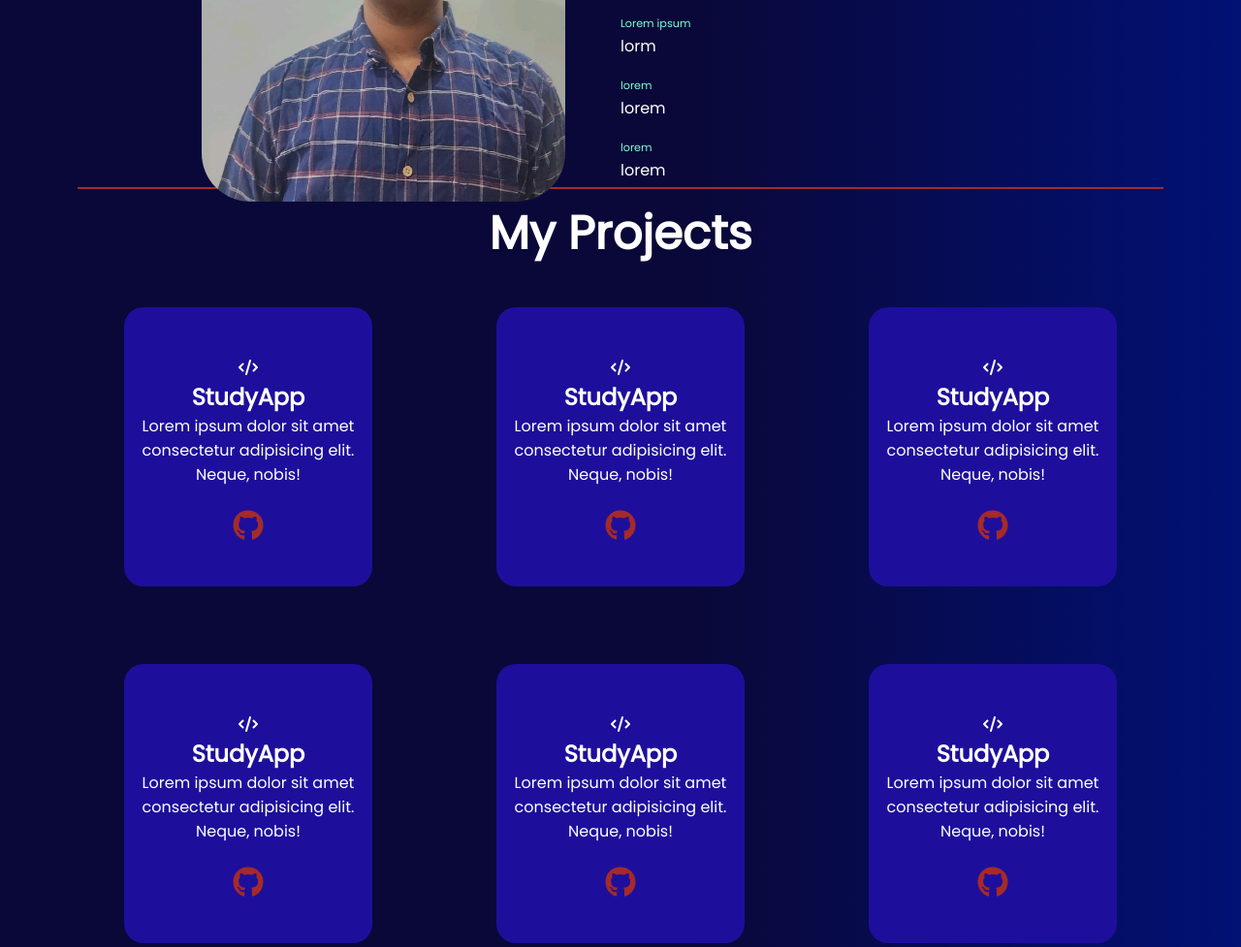
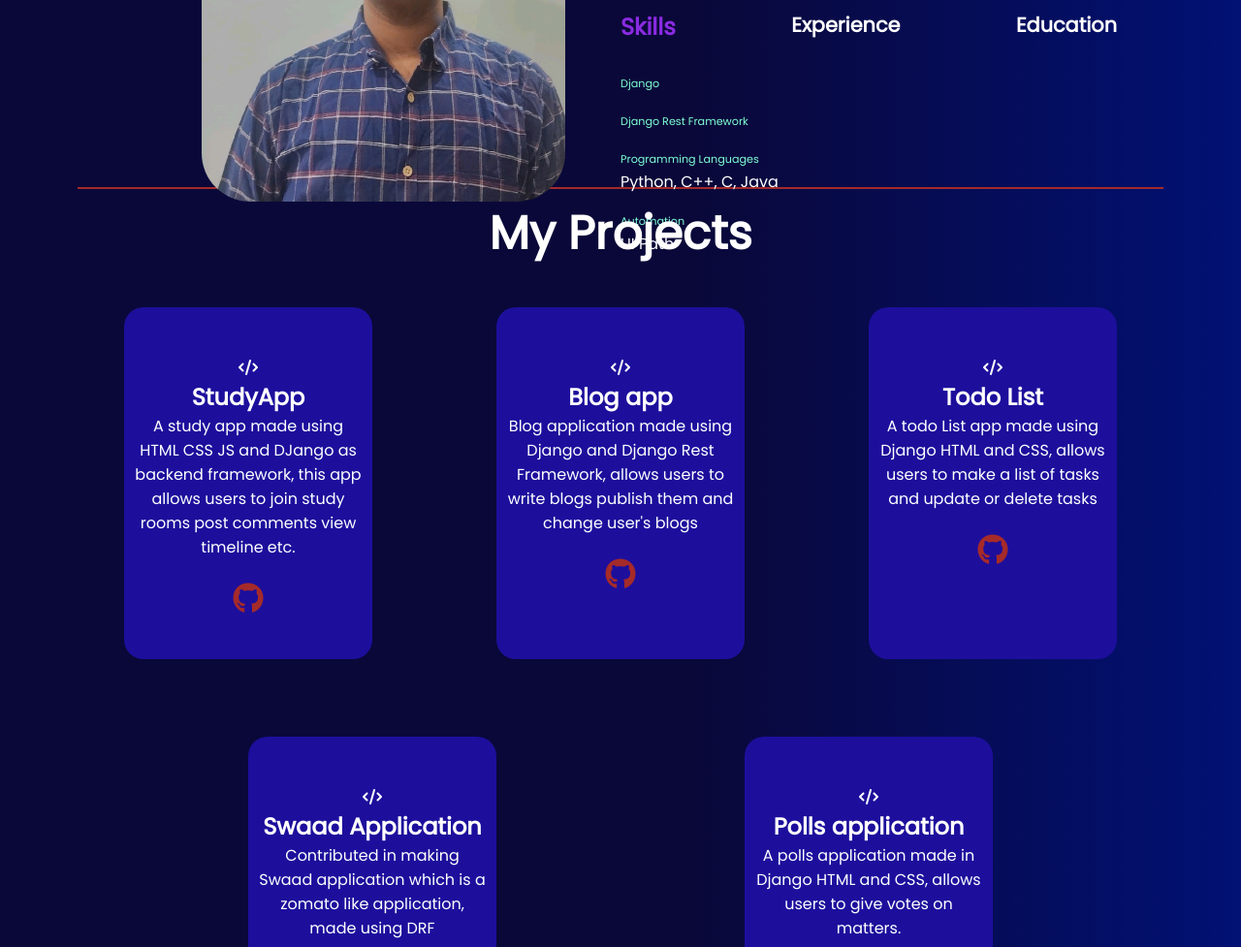
Before and after one commit to akshit-jain01/New_Portfolio, a plain HTML site: page index.html in a window 1280 px wide. Shown: the part 1041-2018 px from the top of the page at 97% size. Drawn offline with nearby package versions, Linux system fonts and the light colour scheme.

Commit message:
added liks and data

```diff
--- a/index.html
+++ b/index.html
@@ -28,9 +28,6 @@
                     </a>
                     <a href="#about_me">
                         <li>About Me</li>
-                    </a>
-                    <a href="#skills">
-                        <li>Skills</li>
                     </a>
                     <a href="#projects">
                         <li>Projects</li>
@@ -64,7 +61,8 @@
                     <img src="images/my image.jpg" alt="Akshit image">
                 </div>
                 <div class="rightSide">
-                    <p>Lorem ipsum dolor, sit amet consectetur adipisicing elit. Nesciunt et, consequuntur impedit tempora sapiente nam hic earum iste, magnam qui minima ex asperiores! Perferendis, deleniti vitae! Molestiae facilis laborum illum?</p>
+                    <p>Hi there I am Akshit Jain, a Computer Science student and tech enthusiast. I am a very simple and introvert guy who likes to hang out in small groups of people. I am also a very avid reader and I like thriller and criminal novels the
+                        best. I listen to music a lot and watch some anime. I like making software in my free time.</p>
                     <div class="tab-titles">
                         <div class="tab-links active-link" onclick="opentab('skills');">Skills</div>
                         <div class="tab-links" onclick="opentab('experience');">Experience</div>
@@ -72,32 +70,29 @@
                     </div>
                     <div class="tab-contents active-tab" id="skills">
                         <ul>
-                            <li><span>Lorem ipsum</span> <br>lorm</li>
-                            <li><span>lorem </span><br>lorem</li>
-                            <li><span>lorem </span><br> lorem</li>
+                            <li><span>Django</span></li>
+                            <li><span>Django Rest Framework</span></li>
+                            <li><span>Programming Languages</span><br>Python, C++, C, Java</li>
+                            <li><span>Automation</span><br>UI Path</li>
                         </ul>
                     </div>
                     <div class="tab-contents" id="experience">
                         <ul>
-                            <li><span>Lorem ipsum2</span> <br>lorm</li>
-                            <li><span>lorem </span><br>lorem</li>
-                            <li><span>lorem </span><br> lorem</li>
+                            <li><span>Trainee</span> <br>Software Incubator</li>
+                            <li><span>SIH 2022</span><br>Grand Finalist</li>
+                            <li><span>Workshops</span><br>Data Science, Backend Development, Web Scraping, Blockchain, AR VR Development</li>
                         </ul>
                     </div>
                     <div class="tab-contents" id="education">
                         <ul>
-                            <li><span>Lorem ipsum3</span> <br>lorm</li>
-                            <li><span>lorem </span><br>lorem</li>
-                            <li><span>lorem </span><br> lorem</li>
+                            <li><span>College Degree</span> <br>Ajay Kumar Garg Engineering College, 2024</li>
+                            <li><span>Class 12, CBSE</span><br>CCDPS, Patel Nagar-2, 2020, 97%</li>
+                            <li><span>Class 10, CBSE</span><br>CCDPS, Patel Nagar-2, 2020, 97%</li>
                         </ul>
                     </div>
                 </div>
             </div>
         </section>
-
-        <!-- <hr>
-
-        <section class="skills"></section> -->
 
         <hr>
 
@@ -109,19 +104,19 @@
                 <div>
                     <i class="fa-solid fa-code"></i>
                     <h2>StudyApp</h2>
-                    <p>Lorem ipsum dolor sit amet consectetur adipisicing elit. Neque, nobis!</p>
-                    <a href=""><i class="fa-brands fa-github fa-2xl"></i></a>
+                    <p>A study app made using HTML CSS JS and DJango as backend framework, this app allows users to join study rooms post comments view timeline etc.</p>
+                    <a href="https://github.com/akshit-jain01/StudyAdda"><i class="fa-brands fa-github fa-2xl"></i></a>
                 </div>
                 <div>
                     <i class="fa-solid fa-code"></i>
-                    <h2>StudyApp</h2>
-                    <p>Lorem ipsum dolor sit amet consectetur adipisicing elit. Neque, nobis!</p>
-                    <a href=""><i class="fa-brands fa-github fa-2xl"></i></a>
+                    <h2>Blog app</h2>
+                    <p>Blog application made using Django and Django Rest Framework, allows users to write blogs publish them and change user's blogs</p>
+                    <a href="https://github.com/akshit-jain01/blog_app2"><i class="fa-brands fa-github fa-2xl"></i></a>
                 </div>
                 <div>
                     <i class="fa-solid fa-code"></i>
-                    <h2>StudyApp</h2>
-                    <p>Lorem ipsum dolor sit amet consectetur adipisicing elit. Neque, nobis!</p>
+                    <h2>Todo List</h2>
+                    <p>A todo List app made using Django HTML and CSS, allows users to make a list of tasks and update or delete tasks</p>
                     <a href=""><i class="fa-brands fa-github fa-2xl"></i></a>
                 </div>
 
@@ -129,20 +124,14 @@
             <div class="container">
                 <div>
                     <i class="fa-solid fa-code"></i>
-                    <h2>StudyApp</h2>
-                    <p>Lorem ipsum dolor sit amet consectetur adipisicing elit. Neque, nobis!</p>
-                    <a href=""><i class="fa-brands fa-github fa-2xl"></i></a>
+                    <h2>Swaad Application</h2>
+                    <p>Contributed in making Swaad application which is a zomato like application, made using DRF</p>
+                    <a href="https://github.com/GeekGawd/SwaadBackend"><i class="fa-brands fa-github fa-2xl"></i></a>
                 </div>
                 <div>
                     <i class="fa-solid fa-code"></i>
-                    <h2>StudyApp</h2>
-                    <p>Lorem ipsum dolor sit amet consectetur adipisicing elit. Neque, nobis!</p>
-                    <a href=""><i class="fa-brands fa-github fa-2xl"></i></a>
-                </div>
-                <div>
-                    <i class="fa-solid fa-code"></i>
-                    <h2>StudyApp</h2>
-                    <p>Lorem ipsum dolor sit amet consectetur adipisicing elit. Neque, nobis!</p>
+                    <h2>Polls application</h2>
+                    <p>A polls application made in Django HTML and CSS, allows users to give votes on matters.</p>
                     <a href=""><i class="fa-brands fa-github fa-2xl"></i></a>
                 </div>
 
@@ -162,19 +151,19 @@
 
                     <p><i class="fa-solid fa-phone"></i>1234583010</p>
                     <div class="sicons">
-                        <a href=""><i class="fa-brands fa-linkedin fa-xl"></i></a>
-                        <a href=""><i class="fa-brands fa-github fa-xl"></i></a>
-                        <a href=""><i class="fa-brands fa-instagram fa-xl"></i></a>
+                        <a href="https://www.linkedin.com/in/akshit-jain-498570234/"><i class="fa-brands fa-linkedin fa-xl"></i></a>
+                        <a href="https://github.com/akshit-jain01"><i class="fa-brands fa-github fa-xl"></i></a>
+                        <a href="https://www.instagram.com/akshitjain_12k3/"><i class="fa-brands fa-instagram fa-xl"></i></a>
                     </div>
                     <a href="images/Akshit Jain.png" class="btn btn2" download="">Download CV</a>
                 </div>
                 <div class="contact-right">
-                    <form action="">
+                    <form action="" name="submit-to-google-sheet">
                         <input type="text" name="name" placeholder="Add your name" required>
                         <input type="email" name="email" placeholder="Add your email" required>
                         <textarea name="message" rows="6" placeholder="Enter Message"></textarea>
                         <button class="btn btn2" type="submit">Submit</button>
-
+                        <span id="msg"></span>
                     </form>
                 </div>
             </div>
@@ -189,6 +178,27 @@
             typeSpeed: 50,
         });
     </script>
+    <script>
+        const scriptURL = 'https://script.google.com/macros/s/AKfycbwVAB6Zq6zu6whNHFL5LZs883bAAkp2Bp9qDkU1kkh-XkLFetTwVdtWT8WOZu-TJ1veMg/exec'
+        const form = document.forms['submit-to-google-sheet']
+        const msg = document.getElementById('msg')
+
+        form.addEventListener('submit', e => {
+            e.preventDefault()
+            fetch(scriptURL, {
+                    method: 'POST',
+                    body: new FormData(form)
+                })
+                .then(response => {
+                    msg.innerHTML = "Message sent successfully"
+                    setTimeout(function() {
+                        msg.innerHTML = " "
+                    }, 5000)
+                    form.reset()
+                })
+                .catch(error => console.error('Error!', error.message))
+        })
+    </script>
 </body>
 
 </html>
--- a/style.css
+++ b/style.css
@@ -185,6 +185,7 @@ main hr {
 
 .tab-contents.active-tab {
     display: block;
+    width: 40%;
 }
 
 .side1 {
@@ -289,6 +290,10 @@ form textarea {
     border-radius: 7px;
 }
 
+#msg {
+    color: rgb(32, 191, 191);
+}
+
 @media only screen and (max-width: 600px) {
     .leftSide img {
         border-radius: 50px;
```
